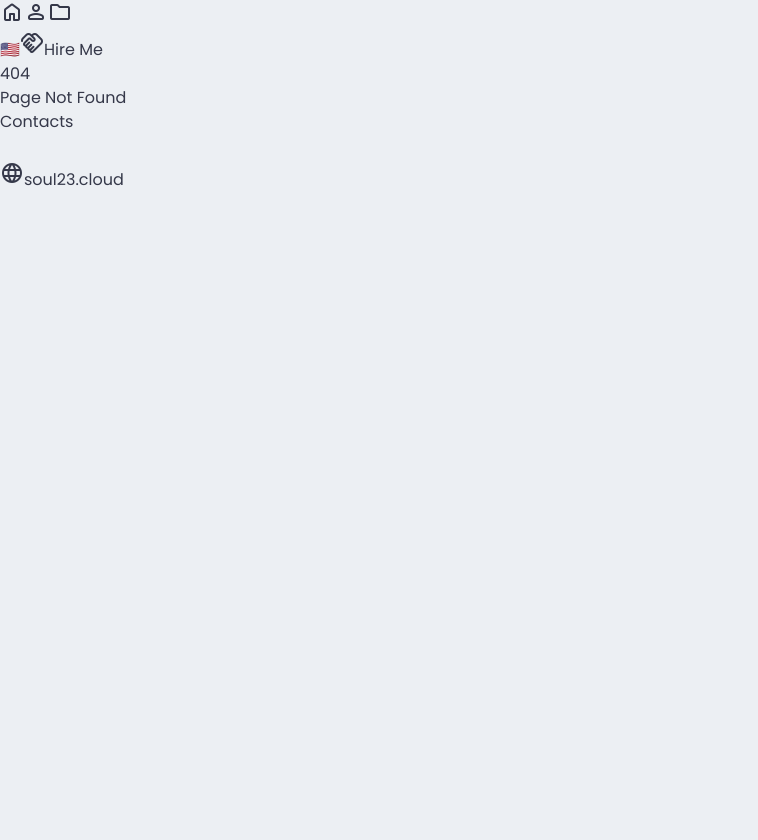
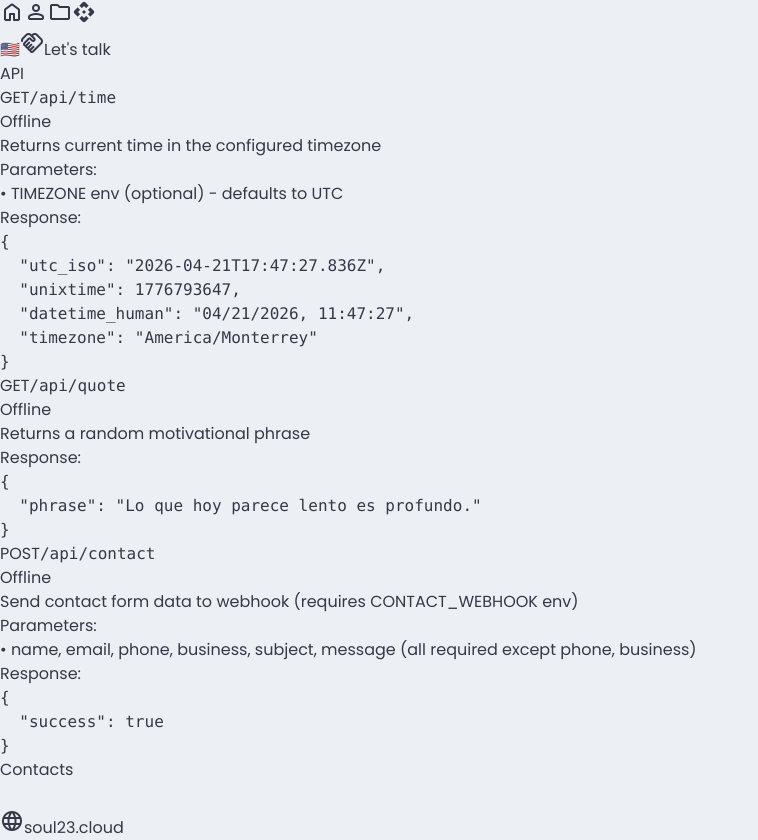
Before and after one commit to marcogll/marcogll.githubio.com, a React (Vite) app: page /api-docs in a window 1280 px wide. Before the commit this address had no page. Shown: the whole page, without its empty margins (0-758 px from the left). Before the commit the page ends 800 px from the top, so only its background shows below. Built offline with nearby package versions, Linux system fonts and the light colour scheme; no server answers; some icons are missing.

Commit message:
Add API docs page, contact via server, env webhook support

```diff
--- a/src/components/ContactModal.jsx
+++ b/src/components/ContactModal.jsx
@@ -1,5 +1,4 @@
 import { useState } from "react";
-import { getConfigData } from "../data/configReader";
 import { useLanguage } from "../context/LanguageContext";
 
 export default function ContactModal({ isOpen, onClose }) {
@@ -12,7 +11,6 @@ export default function ContactModal({ isOpen, onClose }) {
     message: "",
   });
   const [status, setStatus] = useState("idle");
-  const configData = getConfigData();
   const { t, lang } = useLanguage();
 
   if (!isOpen) return null;
@@ -22,24 +20,27 @@ export default function ContactModal({ isOpen, onClose }) {
     setStatus("sending");
 
     try {
-      const webhookUrl = configData.contactWebhook;
-      if (webhookUrl) {
-        await fetch(webhookUrl, {
-          method: "POST",
-          headers: { "Content-Type": "application/json" },
+      const response = await fetch('/api/contact', {
+        method: 'POST',
+        headers: { 'Content-Type': 'application/json' },
         body: JSON.stringify({
           ...formData,
           _lang: lang,
           _timestamp: new Date().toISOString(),
         }),
       });
-      }
+
+      if (response.ok) {
         setStatus("sent");
         setFormData({ name: "", email: "", phone: "", business: "", subject: "", message: "" });
         setTimeout(() => {
           setStatus("idle");
           onClose();
         }, 2500);
+      } else {
+        setStatus("error");
+        setTimeout(() => setStatus("idle"), 3000);
+      }
     } catch (error) {
       setStatus("error");
       setTimeout(() => setStatus("idle"), 3000);
--- a/src/components/Navbar.jsx
+++ b/src/components/Navbar.jsx
@@ -44,6 +44,17 @@ export default function Navbar() {
               >
                 <span className="material-symbols-rounded text-2xl">folder</span>
               </NavLink>
+
+              <NavLink
+                to="/api-docs"
+                className={({ isActive }) =>
+                  isActive
+                    ? "bg-white rounded-full p-2 transition-all duration-300"
+                    : "opacity-50 p-2 hover:bg-white rounded-full transition-all duration-300 hover:opacity-100"
+                }
+              >
+                <span className="material-symbols-rounded text-2xl">api</span>
+              </NavLink>
             </div>
             <div className="flex items-center gap-x-2">
               <button
@@ -62,7 +73,7 @@ export default function Navbar() {
                   <span className="material-symbols-rounded text-lg">
                     handshake
                   </span>
-                  <span className="hidden md:block">{t.hireMe}</span>
+                  <span className="hidden md:block">{t.letsTalk}</span>
                 </button>
               </a>
             </div>
--- a/src/context/LanguageContext.jsx
+++ b/src/context/LanguageContext.jsx
@@ -17,7 +17,8 @@ export const translations = {
     viewAll: "View All",
     im: "I'm",
     hiIm: "Hi, I'm",
-    letsWork: "Let's work together.",
+    letsTalk: "Let's talk",
+    letsTalkEs: "¿Platicamos?",
     understanding: "Understanding your problem and finding the best solution.",
     crafting: "Crafting engaging user experiences",
     contactName: "Name",
@@ -32,7 +33,8 @@ export const translations = {
     errorMessage: "Error sending message. Try again.",
   },
   es: {
-    hireMe: "Contratarme",
+    hireMe: "Contáctame",
+    letsTalk: "¿Platicamos?",
     copyEmail: "Copiar Email",
     copied: "Copiado!",
     available: "disponible",
--- /dev/null
+++ b/src/pages/ApiDocs.jsx
@@ -0,0 +1,112 @@
+import { useState, useEffect } from "react";
+import { useLanguage } from "../context/LanguageContext";
+
+const API_ENDPOINTS = [
+  {
+    path: "/api/time",
+    method: "GET",
+    description: "Returns current time in the configured timezone",
+    params: ["TIMEZONE env (optional) - defaults to UTC"],
+    response: {
+      utc_iso: "2026-04-21T17:47:27.836Z",
+      unixtime: 1776793647,
+      datetime_human: "04/21/2026, 11:47:27",
+      timezone: "America/Monterrey"
+    }
+  },
+  {
+    path: "/api/quote",
+    method: "GET",
+    description: "Returns a random motivational phrase",
+    params: [],
+    response: {
+      phrase: "Lo que hoy parece lento es profundo."
+    }
+  },
+  {
+    path: "/api/contact",
+    method: "POST",
+    description: "Send contact form data to webhook (requires CONTACT_WEBHOOK env)",
+    params: ["name, email, phone, business, subject, message (all required except phone, business)"],
+    response: {
+      success: true
+    }
+  }
+];
+
+function ApiStatus({ path }) {
+  const [status, setStatus] = useState("checking");
+
+  useEffect(() => {
+    fetch(path)
+      .then(res => {
+        setStatus(res.ok ? "online" : "error");
+      })
+      .catch(() => setStatus("offline"));
+  }, [path]);
+
+  const statusConfig = {
+    checking: { color: "bg-yellow-500", text: "Checking..." },
+    online: { color: "bg-green-500", text: "Online" },
+    offline: { color: "bg-red-500", text: "Offline" },
+    error: { color: "bg-red-500", text: "Error" }
+  };
+
+  const config = statusConfig[status];
+
+  return (
+    <span className={`inline-flex items-center gap-1.5 px-2 py-0.5 rounded-full text-xs font-medium ${status === 'checking' ? 'bg-yellow-100 text-yellow-700' : status === 'online' ? 'bg-green-100 text-green-700' : 'bg-red-100 text-red-700'}`}>
+      <span className={`w-1.5 h-1.5 rounded-full ${config.color}`}></span>
+      {config.text}
+    </span>
+  );
+}
+
+export default function ApiDocs() {
+  const { t, lang } = useLanguage();
+
+  return (
+    <div className="px-4 py-6 max-w-3xl mx-auto">
+      <h1 className="flex items-center gap-x-2 text-lg font-medium mb-6">
+        <div className="w-2 h-2 bg-gray-400 rounded-full"></div>
+        API
+      </h1>
+
+      <div className="flex flex-col gap-6">
+        {API_ENDPOINTS.map((endpoint, index) => (
+          <div key={index} className="bg-gray-50 rounded-xl p-5">
+            <div className="flex items-center justify-between gap-3 mb-3">
+              <div className="flex items-center gap-3">
+                <span className="px-2 py-1 text-xs font-mono bg-green-100 text-green-700 rounded">
+                  {endpoint.method}
+                </span>
+                <code className="text-sm font-mono text-gray-700">{endpoint.path}</code>
+              </div>
+              <ApiStatus path={endpoint.path} />
+            </div>
+
+            <p className="text-gray-600 text-sm mb-3">{endpoint.description}</p>
+
+            {endpoint.params.length > 0 && (
+              <div className="mb-3">
+                <span className="text-xs font-medium text-gray-500">Parameters:</span>
+                <ul className="text-xs text-gray-600 mt-1">
+                  {endpoint.params.map((param, i) => (
+                    <li key={i}>• {param}</li>
+                  ))}
+                </ul>
+              </div>
+            )}
+
+            <div>
+              <span className="text-xs font-medium text-gray-500">Response:</span>
+              <pre className="mt-1 p-2 bg-gray-800 text-green-400 text-xs rounded overflow-x-auto">
+{JSON.stringify(endpoint.response, null, 2)}
+              </pre>
+            </div>
+          </div>
+        ))}
+      </div>
+    </div>
+  );
+}
--- a/src/routes/SiteRoutes.jsx
+++ b/src/routes/SiteRoutes.jsx
@@ -2,6 +2,7 @@ import { Route, Routes } from "react-router-dom";
 import Home from "../pages/Home";
 import About from "../pages/About";
 import Projects from "../pages/Projects";
+import ApiDocs from "../pages/ApiDocs";
 import PageNotFound from "../pages/PageNotFound";
 
 export default function SiteRoutes() {
@@ -10,6 +11,7 @@ export default function SiteRoutes() {
       <Route path="/" element={<Home />} />
       <Route path="/about" element={<About />} />
       <Route path="/projects" element={<Projects />} />
+      <Route path="/api-docs" element={<ApiDocs />} />
       <Route path="*" element={<PageNotFound />} />
     </Routes>
   );
```
Also changed, not shown: server.js (+20 -1 lines), 5 other files (tests, documents, lock files or other folders). Lines whose indentation alone changed are shown as unchanged.
